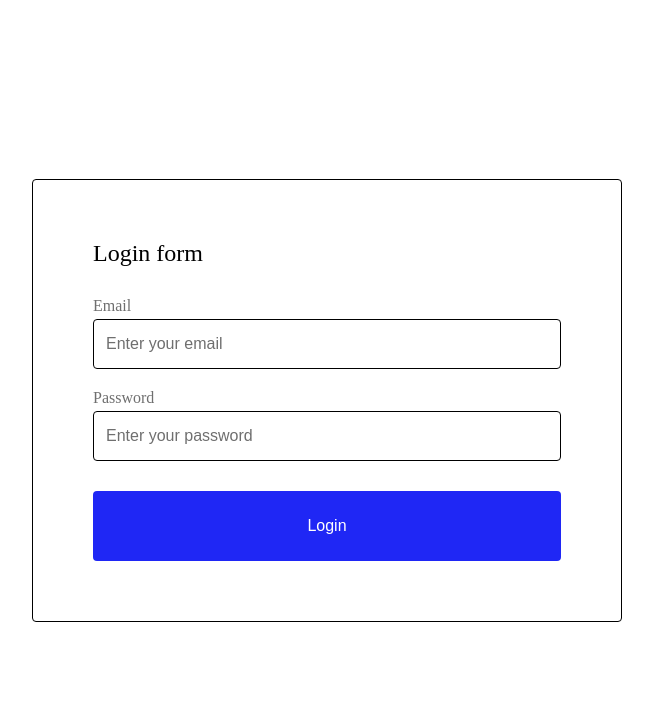
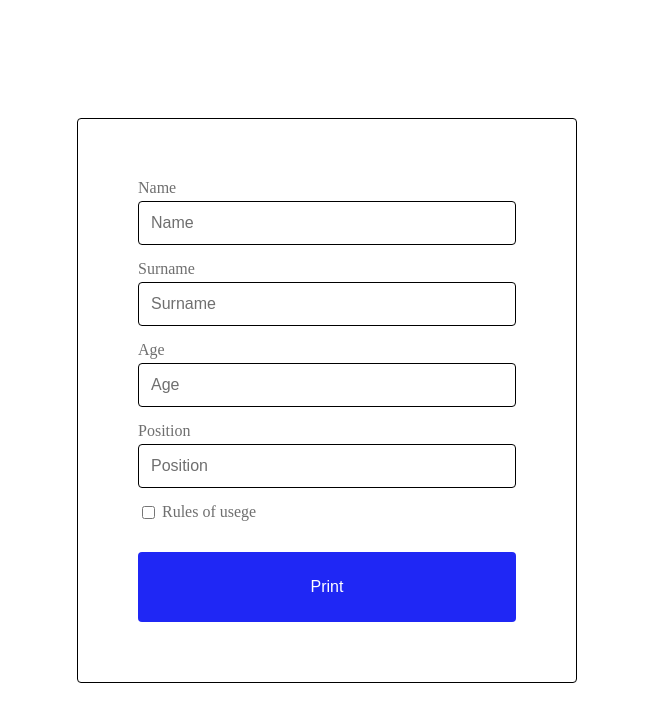
Before and after one commit to Alexandra376/typescript-app, a React (Create React App) app: page / in a window 1280 px wide. Shown: the top 722 px of the page, without its empty margins (313-966 px from the left). Built offline with nearby package versions, Linux system fonts and the light colour scheme.

Commit message:
feat: add new task

```diff
--- a/src/App.tsx
+++ b/src/App.tsx
@@ -4,7 +4,8 @@
 // import Lesson_08 from "./lessons/Lesson_08/Lesson_08";
 import GlobalStyles from "styles/GlobalStyles";
 import React from "react";
-import Lesson_11 from "./lessons/Lesson_11/Lesson_11";
+import Homework_11 from "./homeworks/Homework_11/Homework_11";
+// import Lesson_11 from "./lessons/Lesson_11/Lesson_11";
 // import Homework_09 from "./homeworks/Homework_09/Homework_09";
 // import Lesson_09 from "lessons/Lesson_09/Lesson_09";
 // import Lesson_10 from "./lessons/Lesson_10/Lesson_10";
@@ -21,7 +22,8 @@ function App() {
           {/*<Lesson_09/>*/}
           {/*<Homework_09/>*/}
           {/*<Lesson_10/>*/}
-          <Lesson_11/>
+          {/*<Lesson_11/>*/}
+          <Homework_11/>
       </>
   )
 }
--- /dev/null
+++ b/src/components/EmployeeForm/EmployeeForm.tsx
@@ -0,0 +1,35 @@
+import Input from "components/Input/Input";
+import Button from "components/Button/Button";
+import {EmployeeFormStyle, InputsContainerStyle} from "./style";
+import {useFormik} from "formik";
+import {LoginFormProps} from "./types";
+
+function EmployeeForm() {
+    const formik = useFormik<LoginFormProps>({
+        initialValues: {
+            name: "",
+            surname: "",
+            age: "",
+            position: "",
+            rulesOfUsage: false,
+        },
+        onSubmit: (values) => {
+            console.log(values);
+        }
+    });
+
+    return(
+        <EmployeeFormStyle onSubmit={formik.handleSubmit}>
+            <InputsContainerStyle>
+                <Input name='name' type='text' placeholder='Name' label='Name' getValue={formik.handleChange} value={formik.values.name} />
+                <Input name='surname' type='text' placeholder='Surname' label='Surname' getValue={formik.handleChange} value={formik.values.surname} />
+                <Input name='age' type='number' placeholder='Age' label='Age' getValue={formik.handleChange} value={formik.values.age} />
+                <Input name='position' type='text' placeholder='Position' label='Position' getValue={formik.handleChange} value={formik.values.position} />
+                <Input name='rulesOfUsage' type='checkbox' placeholder='Rules of usege' label='Rules of usege' getValue={formik.handleChange} isChecked={formik.values.rulesOfUsage} isRowReverse/>
+            </InputsContainerStyle>
+            <Button name='Print' type='submit'/>
+        </EmployeeFormStyle>
+    )
+}
+
+export default EmployeeForm;
--- /dev/null
+++ b/src/components/EmployeeForm/style.ts
@@ -0,0 +1,21 @@
+import styled from "@emotion/styled";
+
+export const EmployeeFormStyle = styled.form`
+    display: flex;
+    flex-direction: column;
+    gap: 30px;
+    width: 500px;
+    height: fit-content;
+    padding: 60px;
+    border: 1px solid black;
+    border-radius: 4px;
+    background-color: white;
+    margin: 0 auto;
+    align-self: center;
+`
+
+export const InputsContainerStyle = styled.div`
+    gap: 15px;
+    display: flex;
+    flex-direction: column;
+`
--- /dev/null
+++ b/src/components/EmployeeForm/types.ts
@@ -0,0 +1,7 @@
+export interface LoginFormProps {
+    name: string,
+    surname: string,
+    age: string,
+    position: string,
+    rulesOfUsage: boolean,
+}
--- a/src/components/Input/Input.tsx
+++ b/src/components/Input/Input.tsx
@@ -1,9 +1,9 @@
 import {InputProps } from "./types";
 import {InputContainerStyle, InputLabelStyle, InputStyle} from "./style";
 
-function Input({ name, type = "text", label, placeholder='Output', getValue, value } :InputProps) {
+function Input({ name, type = "text", label, placeholder='Output', getValue, value, isRowReverse=false, isChecked } :InputProps) {
     return (
-        <InputContainerStyle>
+        <InputContainerStyle isRowReverse={isRowReverse}>
             <InputLabelStyle>{label}</InputLabelStyle>
             <InputStyle
                 name={name}
@@ -11,6 +11,7 @@ function Input({ name, type = "text", label, placeholder='Output', getValue, val
                 placeholder={placeholder}
                 onChange={getValue}
                 value={value}
+                checked={isChecked}
             />
         </InputContainerStyle>
     );
--- a/src/components/Input/style.ts
+++ b/src/components/Input/style.ts
@@ -1,8 +1,13 @@
 import styled from "@emotion/styled";
 
-export const InputContainerStyle = styled.div`
+interface InputProps {
+    isRowReverse: boolean;
+}
+
+export const InputContainerStyle = styled.div<InputProps>`
     display: flex;
-    flex-direction: column;
+    flex-direction: ${({isRowReverse}) => isRowReverse ? "row-reverse" : "column"};
+    justify-content: ${({isRowReverse}) => isRowReverse ? "start" : "flex-start"};
     gap: 4px;
     width: 100%;
     height: fit-content;
@@ -14,8 +19,8 @@ export const InputLabelStyle = styled.label`
 `
 
 export const InputStyle = styled.input`
-    width: 100%;
-    height: 50px;
+    width: auto;
+    height: auto;
     padding: 12px;
     outline: none;
     border: 1px solid black;
--- a/src/components/Input/types.ts
+++ b/src/components/Input/types.ts
@@ -5,6 +5,8 @@ export interface InputProps {
     type?: string;
     placeholder: string;
     label: string;
-    getValue?: (event: ChangeEvent<HTMLInputElement>) => void;
-    value: string;
+    getValue: (event: ChangeEvent<HTMLInputElement>) => void;
+    value?: string;
+    isRowReverse?: boolean;
+    isChecked?: boolean;
 }
--- /dev/null
+++ b/src/homeworks/Homework_11/Homework_11.tsx
@@ -0,0 +1,9 @@
+import EmployeeForm from "../../components/EmployeeForm/EmployeeForm";
+
+function Homework_11() {
+    return(
+        <EmployeeForm/>
+    )
+}
+
+export default Homework_11;
```
